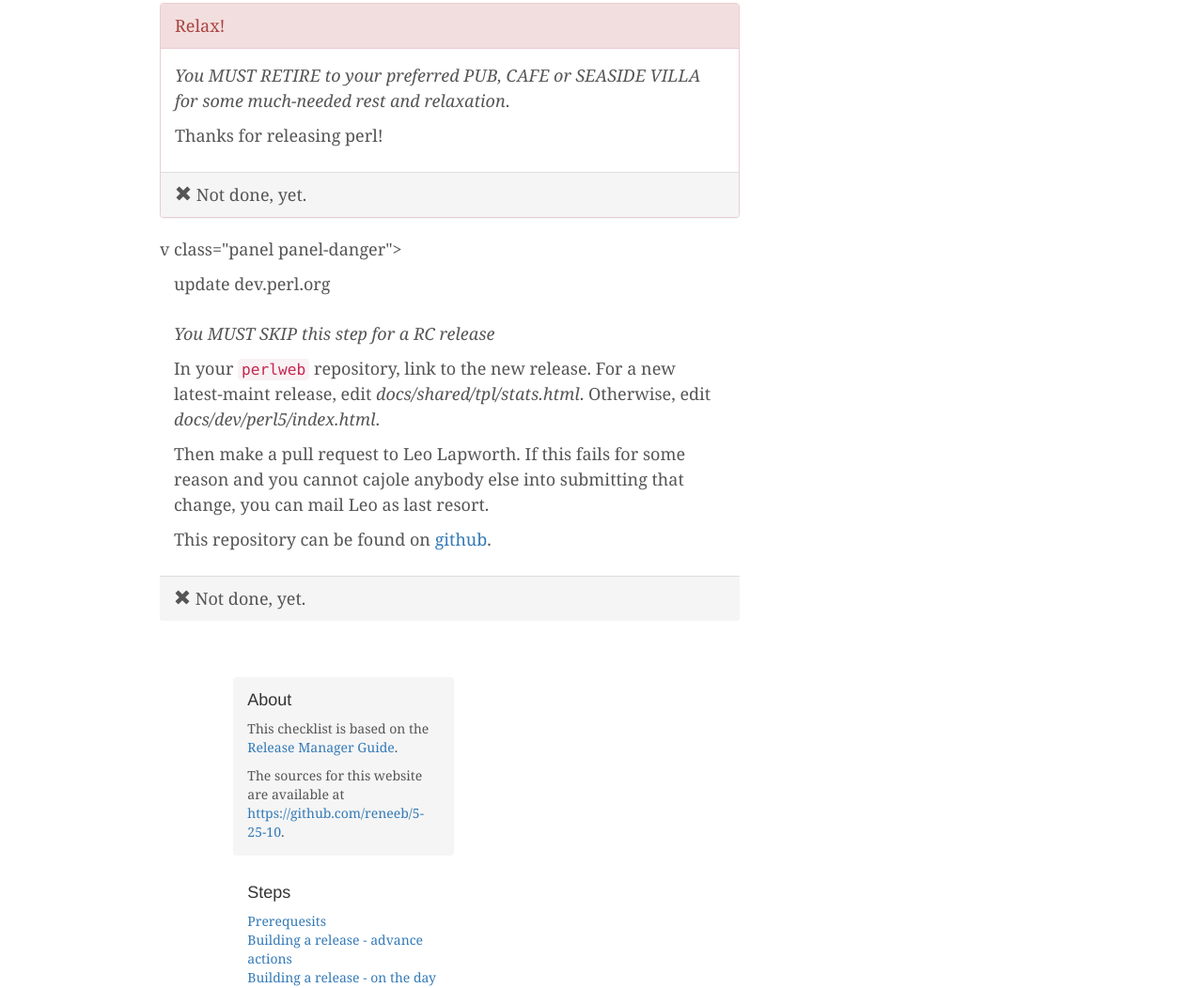
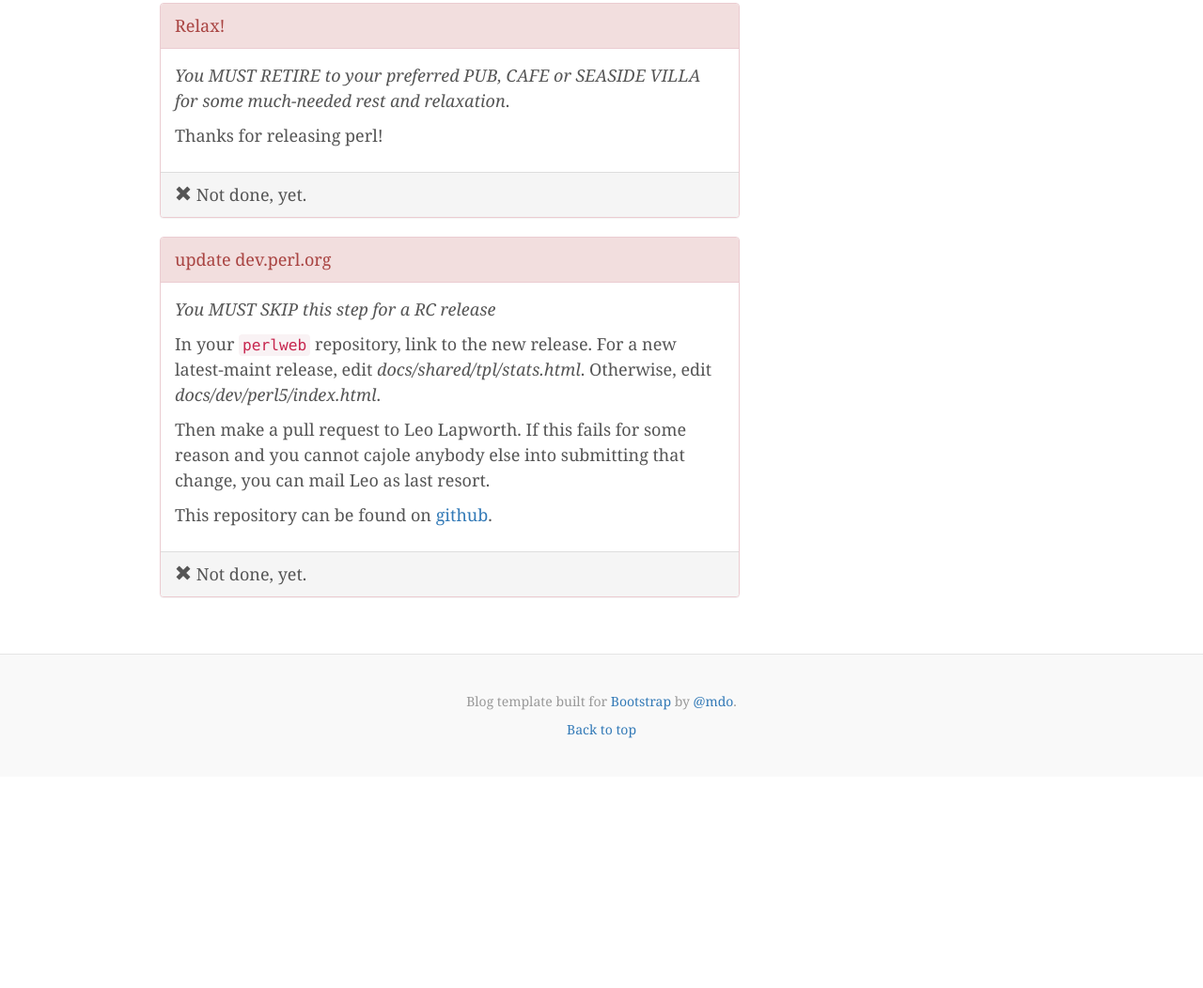
Before and after one commit to reneeb/5-25-10, a plain HTML site: page index.html in a window 1280 px wide. Shown: the part 1737-2789 px from the top of the page at 94% size. After the commit the page ends 2564 px from the top, so only its background shows below. Drawn offline with Linux system fonts and the light colour scheme.

Commit message:
update the checklist

```diff
--- a/index.html
+++ b/index.html
@@ -122,7 +122,7 @@
  <div class="panel-footer"><span class="glyphicon glyphicon-remove"></span> Not done, yet.</span></div>
 </div>
 
-v class="panel panel-danger">
+<div class="panel panel-danger">
   <div class="panel-heading">update dev.perl.org</div>
   <div class="panel-body">
 
```
